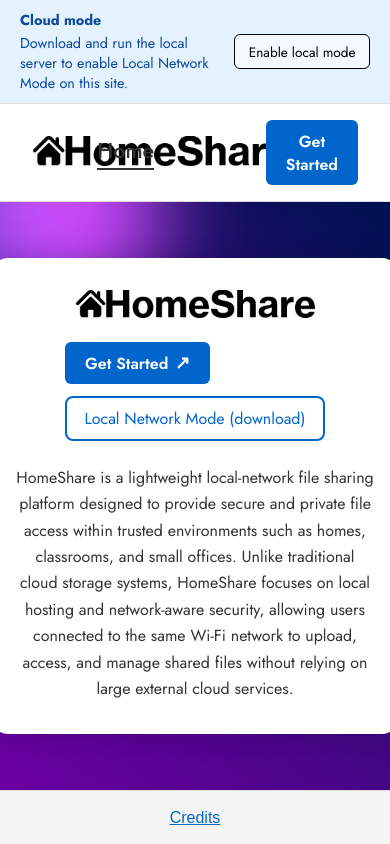
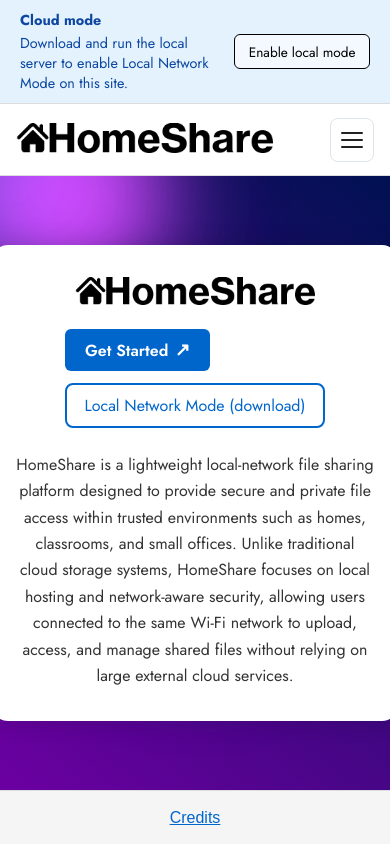
Before and after one commit to aluxie07/IWP-HomeShare, a React (Create React App) app in the folder client/: page / in a window 390 px wide. Built offline with nearby package versions, Linux system fonts and the light colour scheme; no server answers.

Commit message:
web redsponsive design

```diff
--- a/client/src/App.css
+++ b/client/src/App.css
@@ -12,49 +12,75 @@
 }
 
 .site-header {
-  display: grid;
-  grid-template-columns: repeat(5, 1fr);
-  align-items: center;
-  padding: 1rem 2rem;
+  position: relative;
+  z-index: 200;
   border-bottom: 1px solid #ddd;
   background: #fff;
-  position: relative;
-  z-index: 1;
-}
-
-.header-slot {
-  display: flex;
-  align-items: center;
+}
+
+.site-header--menu-open {
+  z-index: 1200;
+}
+
+.header-bar {
+  display: flex;
+  align-items: center;
+  justify-content: space-between;
+  gap: 1rem;
+  padding: 1rem 2rem;
+}
+
+.header-desktop-nav {
+  display: flex;
+  flex: 1 1 auto;
+  flex-wrap: wrap;
+  align-items: center;
+  justify-content: flex-end;
+  gap: 1.25rem 1.75rem;
+  min-width: 0;
+}
+
+.header-hamburger {
+  display: none;
+  flex-direction: column;
   justify-content: center;
-  min-width: 0;
-}
-
-.header-slot--logo {
-  justify-content: flex-start;
-  align-items: center;
-  align-self: center;
-}
-
-.header-slot--home {
-  justify-content: flex-start;
-  align-items: center;
-  align-self: center;
-}
-
-.header-slot--dashboard,
-.header-slot--upload {
-  justify-content: flex-start;
-  align-items: center;
-  align-self: center;
-}
-
-.header-slot--action {
-  display: flex;
-  flex-wrap: wrap;
-  justify-content: flex-end;
-  align-items: center;
-  align-self: center;
-  gap: 0.35rem;
+  gap: 5px;
+  width: 44px;
+  height: 44px;
+  padding: 10px;
+  border: 1px solid #dde3ea;
+  border-radius: 8px;
+  background: #fff;
+  cursor: pointer;
+}
+
+.header-hamburger span {
+  display: block;
+  width: 100%;
+  height: 2px;
+  background: #222;
+  border-radius: 1px;
+  transition: transform 0.2s ease, opacity 0.2s ease;
+}
+
+.header-hamburger--open span:nth-child(1) {
+  transform: translateY(7px) rotate(45deg);
+}
+
+.header-hamburger--open span:nth-child(2) {
+  opacity: 0;
+}
+
+.header-hamburger--open span:nth-child(3) {
+  transform: translateY(-7px) rotate(-45deg);
+}
+
+.header-menu-backdrop {
+  display: none;
+}
+
+.header-mobile-nav {
+  display: none;
 }
 
 .header-nav-link {
@@ -103,12 +129,83 @@
   background: none;
   cursor: pointer;
   line-height: 0;
+  flex-shrink: 0;
 }
 
 .header-logo {
   height: 30px;
   width: auto;
   display: block;
+}
+
+@media (max-width: 768px) {
+  .header-bar {
+    padding: 0.85rem 1rem;
+  }
+
+  .header-desktop-nav {
+    display: none;
+  }
+
+  .header-hamburger {
+    display: flex;
+  }
+
+  .header-menu-backdrop {
+    display: block;
+    position: fixed;
+    inset: 0;
+    z-index: 1;
+    border: none;
+    background: rgba(0, 0, 0, 0.4);
+    cursor: pointer;
+  }
+
+  .header-mobile-nav {
+    display: flex;
+    flex-direction: column;
+    align-items: stretch;
+    gap: 0.25rem;
+    position: absolute;
+    top: 100%;
+    left: 0;
+    right: 0;
+    z-index: 2;
+    padding: 0.75rem 1rem 1.25rem;
+    background: #fff;
+    border-bottom: 1px solid #ddd;
+    box-shadow: 0 12px 28px rgba(0, 0, 0, 0.12);
+    transform: translateY(-0.5rem);
+    opacity: 0;
+    pointer-events: none;
+    transition: opacity 0.2s ease, transform 0.2s ease;
+  }
+
+  .header-mobile-nav--open {
+    transform: translateY(0);
+    opacity: 1;
+    pointer-events: auto;
+  }
+
+  .header-mobile-nav[hidden] {
+    display: none !important;
+  }
+
+  .header-mobile-nav .header-nav-link {
+    width: 100%;
+    text-align: left;
+    font-size: 1.15rem;
+    padding: 0.85rem 0.35rem;
+  }
+
+  .header-mobile-nav .header-nav-link:hover {
+    transform: none;
+  }
+
+  .get-started-btn--mobile {
+    width: 100%;
+    margin-top: 0.35rem;
+  }
 }
 
 .main-content--gradient {
@@ -678,7 +775,7 @@
 }
 
 .files-page-card--grid {
-  max-width: 1100px;
+  max-width: none;
   width: 100%;
 }
 
@@ -727,23 +824,32 @@
   flex: none;
 }
 
+.file-grid-tile__body {
+  display: flex;
+  flex-direction: column;
+  align-items: stretch;
+  gap: 0.35rem;
+  min-width: 0;
+}
+
 .file-grid-tile__name {
   font-family: "Jost", sans-serif;
   font-weight: 600;
   font-size: 0.95rem;
   color: #222;
-  overflow: hidden;
-  text-overflow: ellipsis;
-  white-space: nowrap;
+  overflow-wrap: anywhere;
+  word-break: break-word;
+  white-space: normal;
+  line-height: 1.35;
 }
 
 .file-grid-tile__meta {
   font-family: "Jost", sans-serif;
   font-size: 0.8rem;
   color: #667788;
-  overflow: hidden;
-  text-overflow: ellipsis;
-  white-space: nowrap;
+  overflow-wrap: anywhere;
+  word-break: break-word;
+  white-space: normal;
 }
 
 .file-grid-tile__badges {
@@ -846,13 +952,78 @@
   }
 }
 
-@media (max-width: 640px) {
-  .file-grid {
-    grid-template-columns: repeat(2, minmax(0, 1fr));
+/* Mobile: scrollable vertical file list instead of grid tiles */
+@media (max-width: 768px) {
+  .dashboard-page--wide {
+    max-width: 100%;
+    padding: 1rem;
+  }
+
+  .files-page-card--grid {
+    padding: 1.25rem;
+  }
+
+  .file-grid,
+  .file-grid--deleted {
+    display: flex;
+    flex-direction: column;
+    gap: 0;
+    margin-top: 1rem;
+    max-height: min(70vh, 640px);
+    overflow-y: auto;
+    -webkit-overflow-scrolling: touch;
+    border: 1px solid #e8edf2;
+    border-radius: 12px;
+    background: #fff;
+  }
+
+  .file-grid-tile {
+    flex-direction: row;
+    align-items: center;
+    gap: 0.85rem;
+    padding: 0.85rem 1rem;
+    border: none;
+    border-bottom: 1px solid #eee;
+    border-radius: 0;
+    box-shadow: none;
+    transform: none;
+  }
+
+  .file-grid-tile:last-child {
+    border-bottom: none;
+  }
+
+  .file-grid-tile:hover,
+  .file-grid-tile:focus-visible {
+    border-color: transparent;
+    box-shadow: none;
+    transform: none;
+    background: #f5f8fb;
   }
 
   .file-grid-tile .file-thumb {
-    height: 90px;
+    width: 64px;
+    height: 64px;
+    flex: 0 0 64px;
+  }
+
+  .file-grid-tile__body {
+    flex: 1 1 auto;
+    min-width: 0;
+  }
+
+  .files-section-header {
+    flex-direction: column;
+    align-items: stretch;
+  }
+
+  .files-section-header-actions {
+    width: 100%;
+  }
+
+  .files-section-header-actions .file-download-btn,
+  .files-section-header-actions .logout-btn {
+    flex: 1 1 auto;
   }
 }
 
@@ -1211,7 +1382,7 @@
 }
 
 .dashboard-page--wide {
-  max-width: 640px;
+  max-width: min(1480px, 96vw);
 }
 
 .dashboard-network-panel {
--- a/client/src/components/Header.js
+++ b/client/src/components/Header.js
@@ -1,3 +1,5 @@
+import { useEffect, useState } from "react";
+
 function Header({
     currentPage,
     isLoggedIn,
@@ -11,9 +13,40 @@ function Header({
     onGetStarted,
     showGetStarted,
 }) {
+    const [menuOpen, setMenuOpen] = useState(false);
+
+    useEffect(() => {
+        setMenuOpen(false);
+    }, [currentPage]);
+
+    useEffect(() => {
+        if (!menuOpen) {
+            return undefined;
+        }
+
+        const onKeyDown = (event) => {
+            if (event.key === "Escape") {
+                setMenuOpen(false);
+            }
+        };
+
+        document.addEventListener("keydown", onKeyDown);
+        document.body.classList.add("header-menu-open");
+
+        return () => {
+            document.removeEventListener("keydown", onKeyDown);
+            document.body.classList.remove("header-menu-open");
+        };
+    }, [menuOpen]);
+
+    const runAndClose = (handler) => () => {
+        setMenuOpen(false);
+        handler?.();
+    };
+
     return (
-        <header className="site-header">
-            <div className="header-slot header-slot--logo">
+        <header className={`site-header ${menuOpen ? "site-header--menu-open" : ""}`}>
+            <div className="header-bar">
                 <button type="button" className="header-logo-btn" onClick={onLogoClick}>
                     <img
                         src={`${process.env.PUBLIC_URL}/HomeShareLogo.png`}
@@ -21,8 +54,8 @@ function Header({
                         className="header-logo"
                     />
                 </button>
-            </div>
-            <div className="header-slot header-slot--home">
+
+                <nav className="header-desktop-nav" aria-label="Main">
                     <button
                         type="button"
                         className={`header-nav-link ${
@@ -32,9 +65,8 @@ function Header({
                     >
                         Home
                     </button>
-            </div>
-            <div className="header-slot header-slot--dashboard">
                     {isLoggedIn && (
+                        <>
                             <button
                                 type="button"
                                 className={`header-nav-link ${
@@ -46,10 +78,6 @@ function Header({
                             >
                                 Dashboard
                             </button>
-                )}
-            </div>
-            <div className="header-slot header-slot--upload">
-                {isLoggedIn && (
                             <button
                                 type="button"
                                 className={`header-nav-link ${
@@ -59,11 +87,6 @@ function Header({
                             >
                                 Upload
                             </button>
-                )}
-            </div>
-            <div className="header-slot header-slot--action">
-                {isLoggedIn ? (
-                    <>
                             <button
                                 type="button"
                                 className={`header-nav-link ${
@@ -76,7 +99,7 @@ function Header({
                             {showSettings && (
                                 <button
                                     type="button"
-                                className={`header-nav-link header-nav-link--settings ${
+                                    className={`header-nav-link ${
                                         currentPage === "network-settings"
                                             ? "header-nav-link--active"
                                             : ""
@@ -87,14 +110,106 @@ function Header({
                                 </button>
                             )}
                         </>
-                ) : (
-                    showGetStarted && (
+                    )}
+                    {!isLoggedIn && showGetStarted && (
                         <button type="button" className="get-started-btn" onClick={onGetStarted}>
                             Get Started
                         </button>
-                    )
                     )}
+                </nav>
+
+                <button
+                    type="button"
+                    className={`header-hamburger ${menuOpen ? "header-hamburger--open" : ""}`}
+                    aria-label={menuOpen ? "Close menu" : "Open menu"}
+                    aria-expanded={menuOpen}
+                    aria-controls="header-mobile-menu"
+                    onClick={() => setMenuOpen((open) => !open)}
+                >
+                    <span />
+                    <span />
+                    <span />
+                </button>
             </div>
+
+            {menuOpen && (
+                <button
+                    type="button"
+                    className="header-menu-backdrop"
+                    aria-label="Close menu"
+                    onClick={() => setMenuOpen(false)}
+                />
+            )}
+
+            <nav
+                id="header-mobile-menu"
+                className={`header-mobile-nav ${menuOpen ? "header-mobile-nav--open" : ""}`}
+                aria-label="Mobile"
+                hidden={!menuOpen}
+            >
+                <button
+                    type="button"
+                    className={`header-nav-link ${
+                        currentPage === "home" ? "header-nav-link--active" : ""
+                    }`}
+                    onClick={runAndClose(onHomeClick)}
+                >
+                    Home
+                </button>
+                {isLoggedIn && (
+                    <>
+                        <button
+                            type="button"
+                            className={`header-nav-link ${
+                                currentPage === "dashboard" ? "header-nav-link--active" : ""
+                            }`}
+                            onClick={runAndClose(onDashboardClick)}
+                        >
+                            Dashboard
+                        </button>
+                        <button
+                            type="button"
+                            className={`header-nav-link ${
+                                currentPage === "upload" ? "header-nav-link--active" : ""
+                            }`}
+                            onClick={runAndClose(onUploadClick)}
+                        >
+                            Upload
+                        </button>
+                        <button
+                            type="button"
+                            className={`header-nav-link ${
+                                currentPage === "library" ? "header-nav-link--active" : ""
+                            }`}
+                            onClick={runAndClose(onLibraryClick)}
+                        >
+                            Library
+                        </button>
+                        {showSettings && (
+                            <button
+                                type="button"
+                                className={`header-nav-link ${
+                                    currentPage === "network-settings"
+                                        ? "header-nav-link--active"
+                                        : ""
+                                }`}
+                                onClick={runAndClose(onSettingsClick)}
+                            >
+                                Network
+                            </button>
+                        )}
+                    </>
+                )}
+                {!isLoggedIn && showGetStarted && (
+                    <button
+                        type="button"
+                        className="get-started-btn get-started-btn--mobile"
+                        onClick={runAndClose(onGetStarted)}
+                    >
+                        Get Started
+                    </button>
+                )}
+            </nav>
         </header>
     );
 }
--- a/client/src/pages/FileLibrary.js
+++ b/client/src/pages/FileLibrary.js
@@ -302,6 +302,7 @@ function FileLibrary({ onRedirectToLogin, onGoToUpload }) {
                                 onClick={() => setSelectedFileId(file.id)}
                             >
                                 <FileThumbnail file={file} onAuthError={onRedirectToLogin} />
+                                <span className="file-grid-tile__body">
                                     <span className="file-grid-tile__name" title={file.filename}>
                                         {file.filename}
                                     </span>
@@ -320,6 +321,7 @@ function FileLibrary({ onRedirectToLogin, onGoToUpload }) {
                                             )}
                                         </span>
                                     )}
+                                </span>
                             </button>
                         ))}
                     </div>
@@ -340,11 +342,13 @@ function FileLibrary({ onRedirectToLogin, onGoToUpload }) {
                                     className="file-grid-tile file-grid-tile--deleted"
                                     onClick={() => setSelectedFileId(file.id)}
                                 >
+                                    <span className="file-grid-tile__body">
                                         <span className="file-grid-tile__name" title={file.filename}>
                                             {file.filename}
                                         </span>
                                         <span className="file-grid-tile__meta">
                                             Deleted by {file.deletedBy || "Unknown"}
+                                        </span>
                                     </span>
                                 </button>
                             ))}
```
Lines whose indentation alone changed are shown as unchanged.
